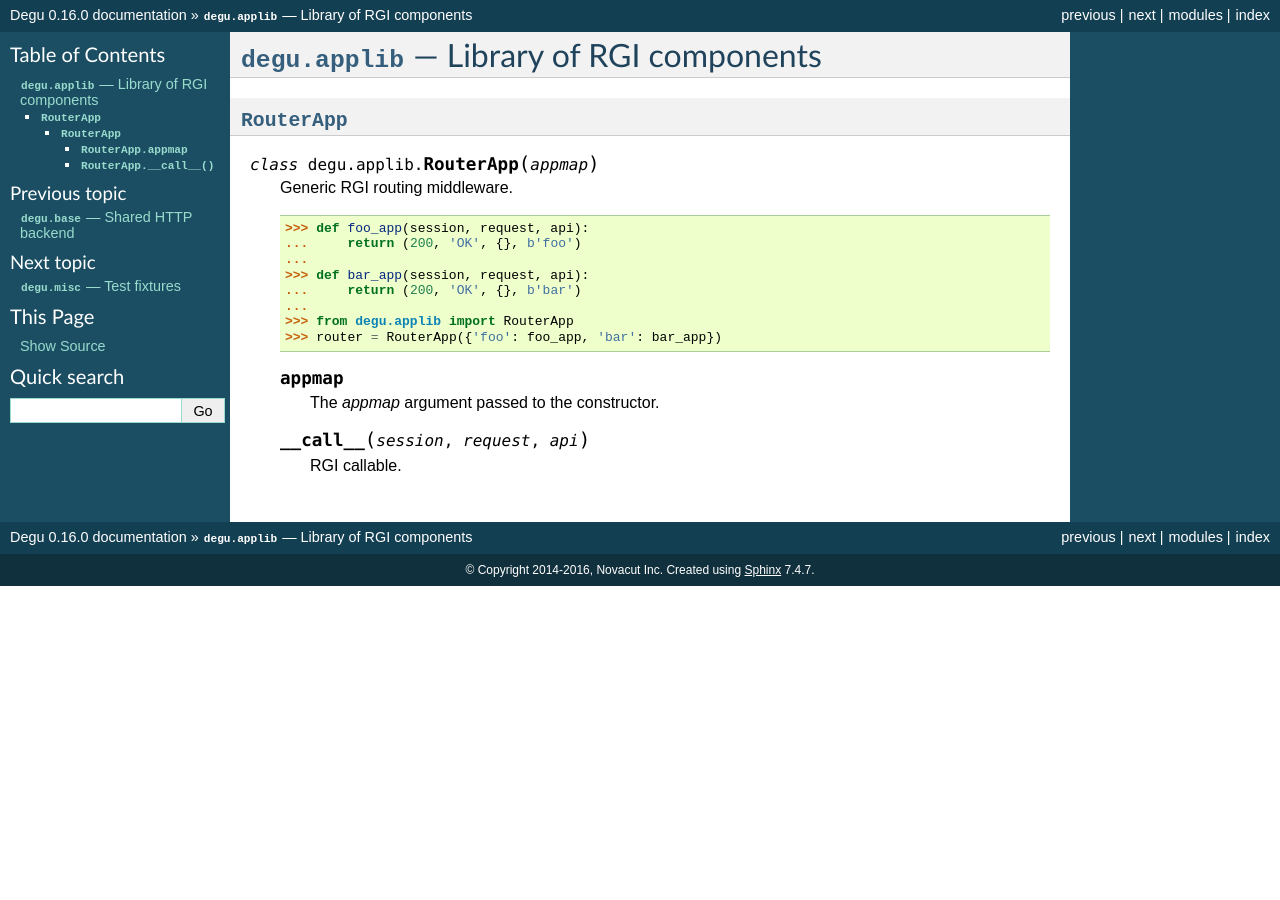
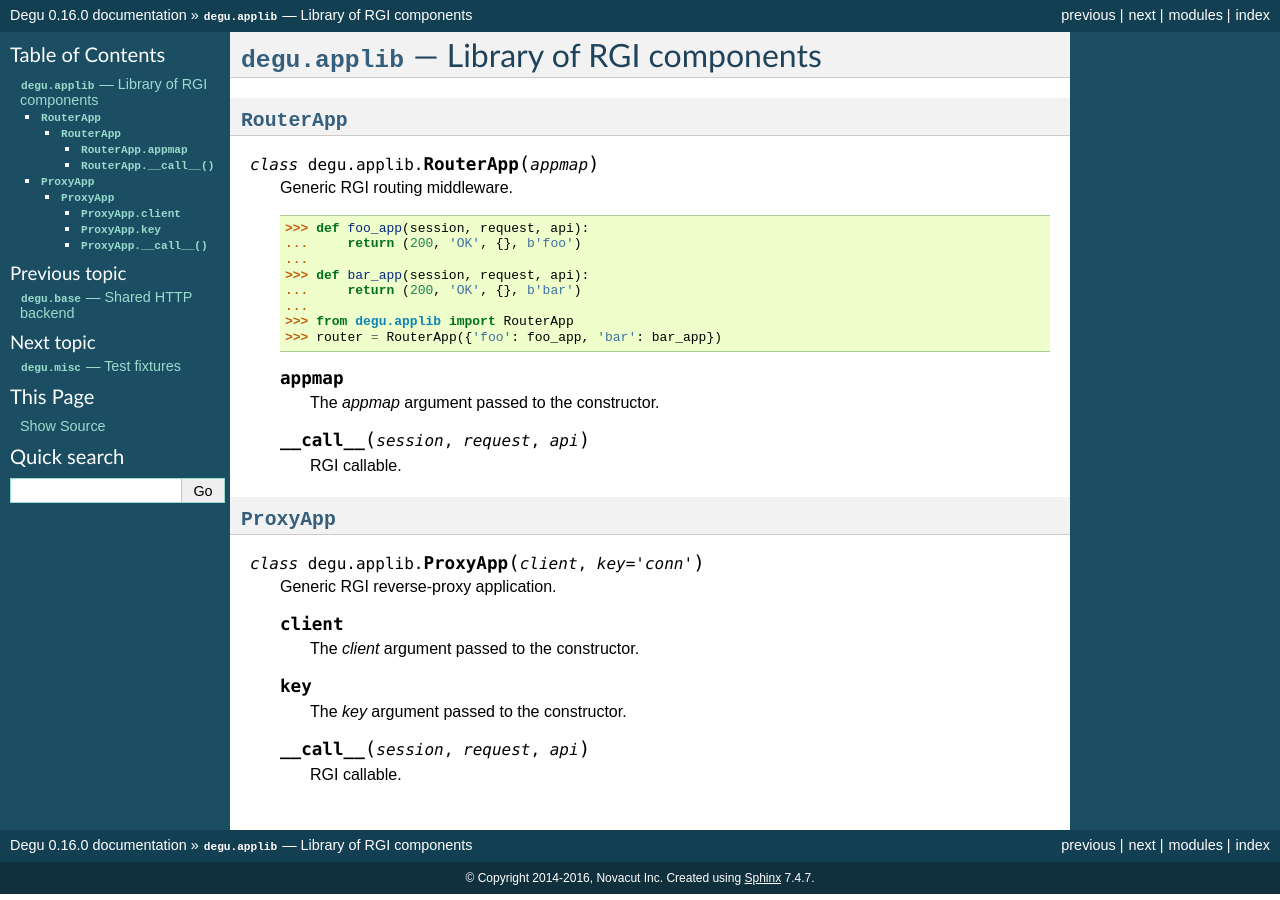
Before and after one commit to json420/degu, a Sphinx documentation site: the page built from doc/degu.applib.rst, in a window 1280 px wide. Built offline with Sphinx 7.4.7, drawn with Linux system fonts in a browser that asks for light colours.

Commit message:
Start work on documenting ProxyApp

```diff
--- a/doc/degu.applib.rst
+++ b/doc/degu.applib.rst
@@ -6,7 +6,7 @@
 
 
 :class:`RouterApp`
--------------------
+------------------
 
 .. class:: RouterApp(appmap)
 
@@ -28,3 +28,24 @@
     .. method:: __call__(session, request, api)
 
         RGI callable.
+
+
+
+:class:`ProxyApp`
+-----------------
+
+.. class:: ProxyApp(client, key='conn')
+
+    Generic RGI reverse-proxy application.
+
+    .. attribute:: client
+
+        The *client* argument passed to the constructor.
+
+    .. attribute:: key
+
+        The *key* argument passed to the constructor.
+
+    .. method:: __call__(session, request, api)
+
+        RGI callable.
```
